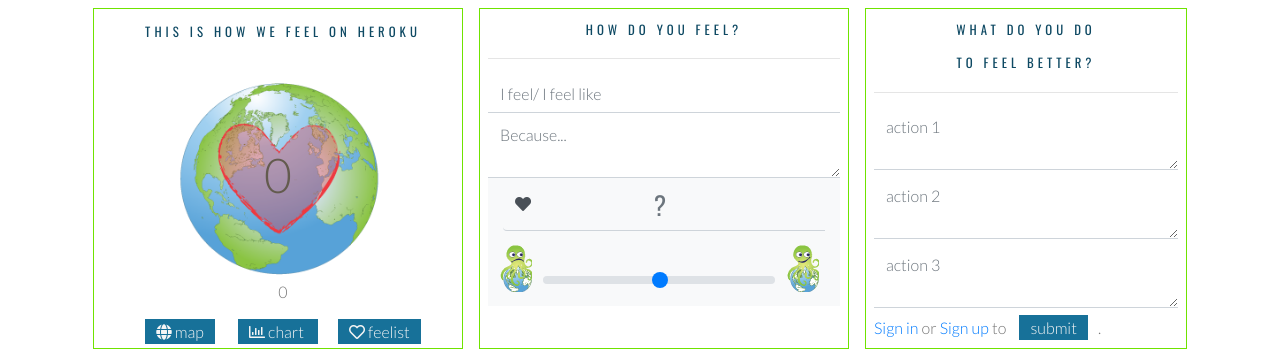
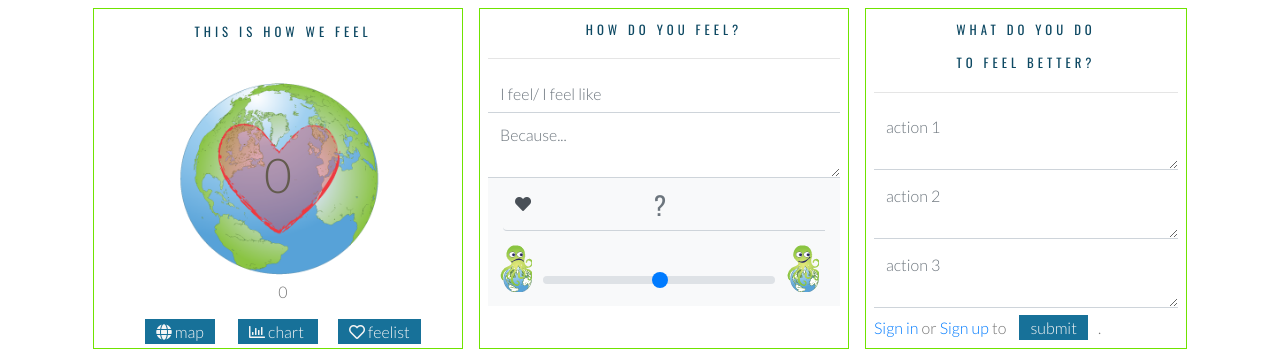
Before and after one commit to Code-Institute-Submissions/globtopus, a Flask app: page / in a window 1280 px wide. Shown: the part 81-437 px from the top of the page. Run offline with Flask 2, Linux system fonts and the light colour scheme; data that the repository does not hold is empty; some libraries are stand-ins or nearby versions.

Commit message:
remove test strings

```diff
--- a/templates/index.html
+++ b/templates/index.html
@@ -26,7 +26,7 @@
                 <!--GLOBE WITH FEELING-->
                 <div class="col-md-4 int_steps_globe d-flex justify-content-center align-items-center parent m-2 int_steps"
                      id="hearth">
-                    <h4 class="child_at_top smaller_h text-center">This is how we feel on heroku</h4>
+                    <h4 class="child_at_top smaller_h text-center">This is how we feel</h4>
                     <div>
                         <div class="d-flex justify-content-center align-items-center">
                             <h1 id="feel" class="feel_out"> {{world_feel}}</h1>
```
